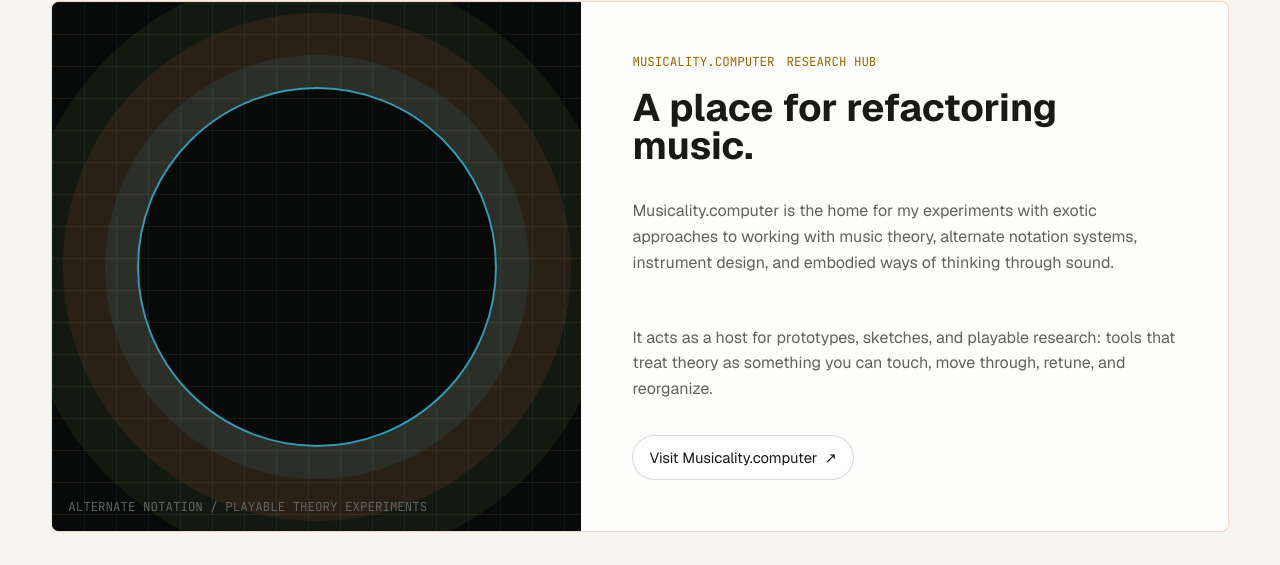
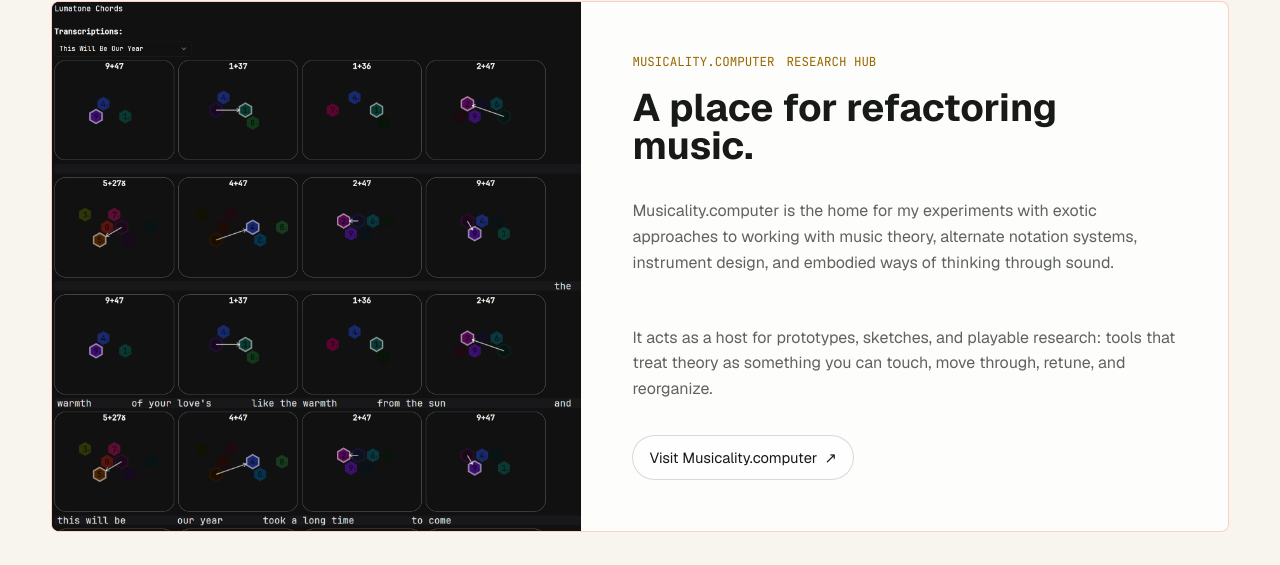
Before and after one commit to meta-meta/paulmchristian, a Next.js app: page / in a window 1280 px wide. Shown: the part 3364-3929 px from the top of the page. Built offline with nearby package versions, Linux system fonts and the light colour scheme.

Commit message:
Add Musicality computer card image

```diff
--- a/app/page.tsx
+++ b/app/page.tsx
@@ -248,11 +248,11 @@
       </section>
 
       <section className="musicality-site" aria-label="Musicality.computer overview">
-        <div className="project-media">
-          <div className="media-placeholder" aria-label="Musicality.computer visual placeholder">
-            <div className="pulse-rings" />
-            <p>Alternate notation / playable theory experiments</p>
-          </div>
+        <div className="project-media image-media">
+          <img
+            src="/musicality-computer.png"
+            alt="Musicality.computer Lumatone chords alternate notation experiment"
+          />
         </div>
         <div className="project-copy">
           <div className="project-meta">
--- a/public/portfolio.css
+++ b/public/portfolio.css
@@ -308,6 +308,15 @@
   border: 0;
 }
 
+.image-media img {
+  width: 100%;
+  height: 100%;
+  min-height: 360px;
+  display: block;
+  object-fit: cover;
+  object-position: 50% 0%;
+}
+
 .media-placeholder {
   position: relative;
   display: grid;
```
Also changed, not shown: public/musicality-computer.png (added).
